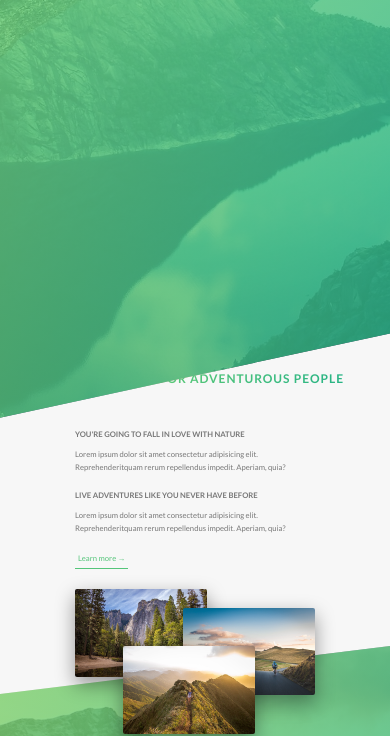
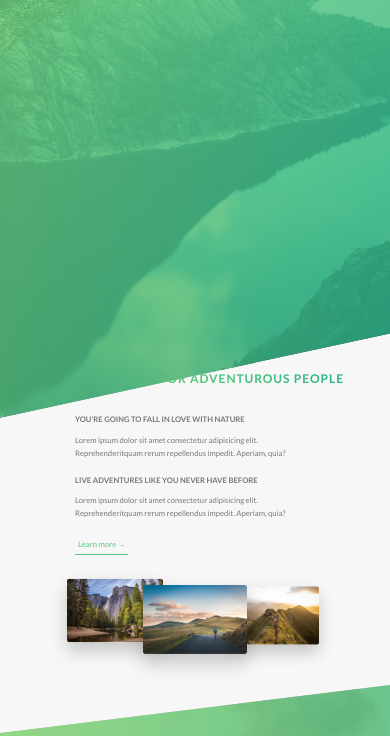
Before and after one commit to JoseIgnacioTapia/nature-site-project, a website: page index.html in a window 390 px wide. Shown: the part 384-1120 px from the top of the page. Drawn offline with Linux system fonts and the light colour scheme.

Commit message:
Writing Media Queries - Layout, About and Features Sections

```diff
--- a/sass/base/_utilities.scss
+++ b/sass/base/_utilities.scss
@@ -7,10 +7,18 @@
 }
 .u-margin-bottom-medium {
   margin-bottom: 4rem !important;
+
+  @include respond(tab-port) {
+    margin-bottom: 3rem !important;
+  }
 }
 
 .u-margin-bottom-big {
   margin-bottom: 8rem !important;
+
+  @include respond(tab-port) {
+    margin-bottom: 5rem !important;
+  }
 }
 
 .u-margin-top-big {
--- a/sass/components/_composition.scss
+++ b/sass/components/_composition.scss
@@ -10,19 +10,43 @@
     transition: all 0.2s;
     outline-offset: 2rem;
 
+    @include respond(tab-port) {
+      float: left;
+      position: relative;
+      width: 33.333333%;
+      box-shadow: 0 1.5rem 3rem rgba($color-black, 0.2);
+    }
+
     &--p1 {
       left: 0;
       top: -2rem;
+
+      @include respond(tab-port) {
+        top: 0;
+        transform: scale(1.2);
+      }
     }
 
     &--p2 {
       right: 0;
       top: 2rem;
+
+      @include respond(tab-port) {
+        top: -1;
+        transform: scale(1.3);
+        z-index: 100;
+      }
     }
 
     &--p3 {
       left: 20%;
       top: 10rem;
+
+      @include respond(tab-port) {
+        top: 1rem;
+        left: 0;
+        transform: scale(1.1);
+      }
     }
 
     &:hover {
--- a/sass/components/_feature-box.scss
+++ b/sass/components/_feature-box.scss
@@ -6,6 +6,10 @@
   border-radius: 3px;
   box-shadow: 0 1.5rem 4rem rgba($color-black, 0.15);
   transition: all 0.3s;
+
+  @include respond(tab-port) {
+    padding: 2rem;
+  }
 
   &__icon {
     font-size: 6rem;
@@ -18,6 +22,10 @@
     );
     -webkit-background-clip: text;
     color: transparent;
+
+    @include respond(tab-port) {
+      margin-bottom: 0;
+    }
   }
 
   &:hover {
--- a/sass/layout/_footer.scss
+++ b/sass/layout/_footer.scss
@@ -11,6 +11,10 @@
   &__logo-box {
     text-align: center;
     margin-bottom: 8rem;
+
+    @include respond(tab-port) {
+      margin-bottom: 6rem;
+    }
   }
 
   &__logo {
--- a/sass/pages/_home.scss
+++ b/sass/pages/_home.scss
@@ -20,17 +20,29 @@
   & > * {
     transform: skewY(7deg);
   }
+
+  @include respond(tab-port) {
+    padding: 10rem 0;
+  }
 }
 
 .section-tours {
   background-color: $color-grey-light-1;
   padding: 25rem 0 15rem 0;
   margin-top: -10rem;
+
+  @include respond(tab-port) {
+    padding: 20rem 0 10rem 0;
+  }
 }
 
 .section-stories {
   position: relative;
   padding: 15rem 0;
+
+  @include respond(tab-port) {
+    padding: 10rem 0;
+  }
 }
 
 .section-book {
@@ -40,6 +52,10 @@
     $color-primary-light,
     $color-primary-dark
   );
+
+  @include respond(tab-port) {
+    padding: 10rem 0;
+  }
 }
 
 .book {
```
Also changed, not shown: css/style.css.
